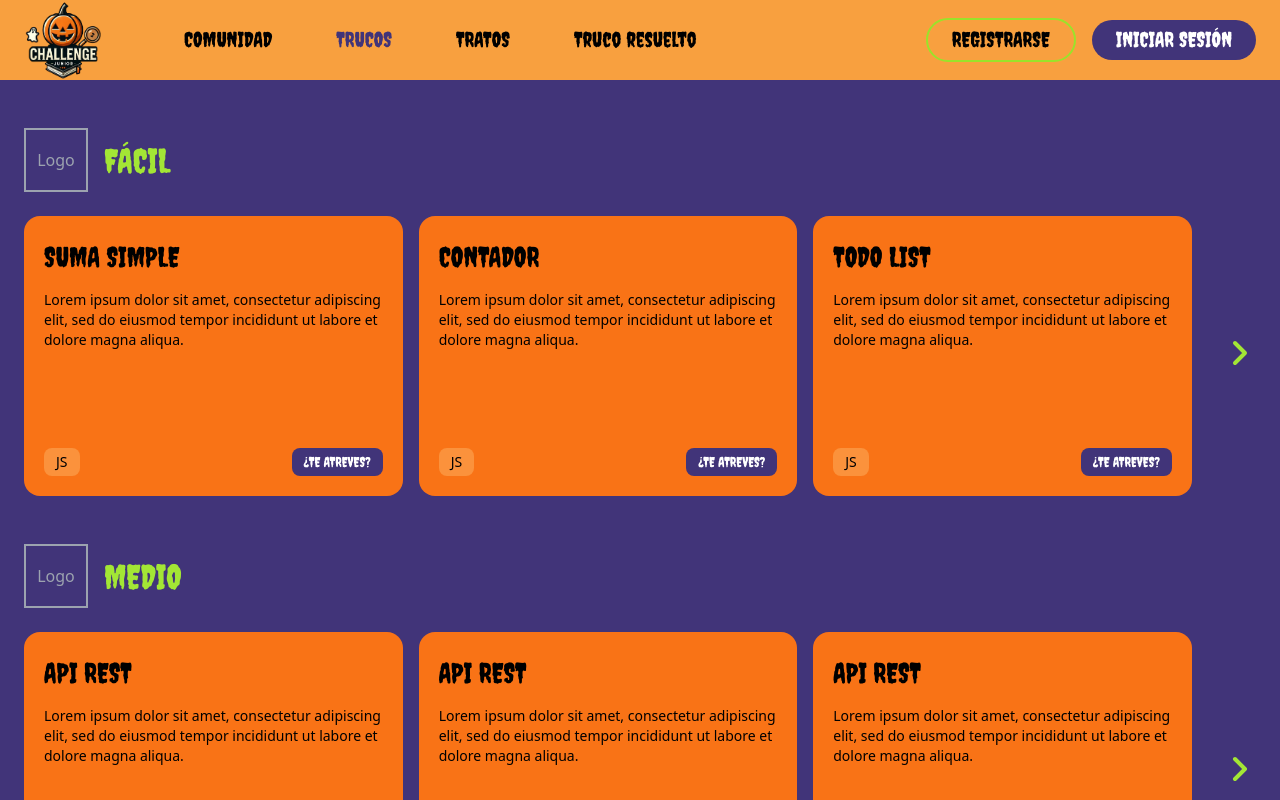
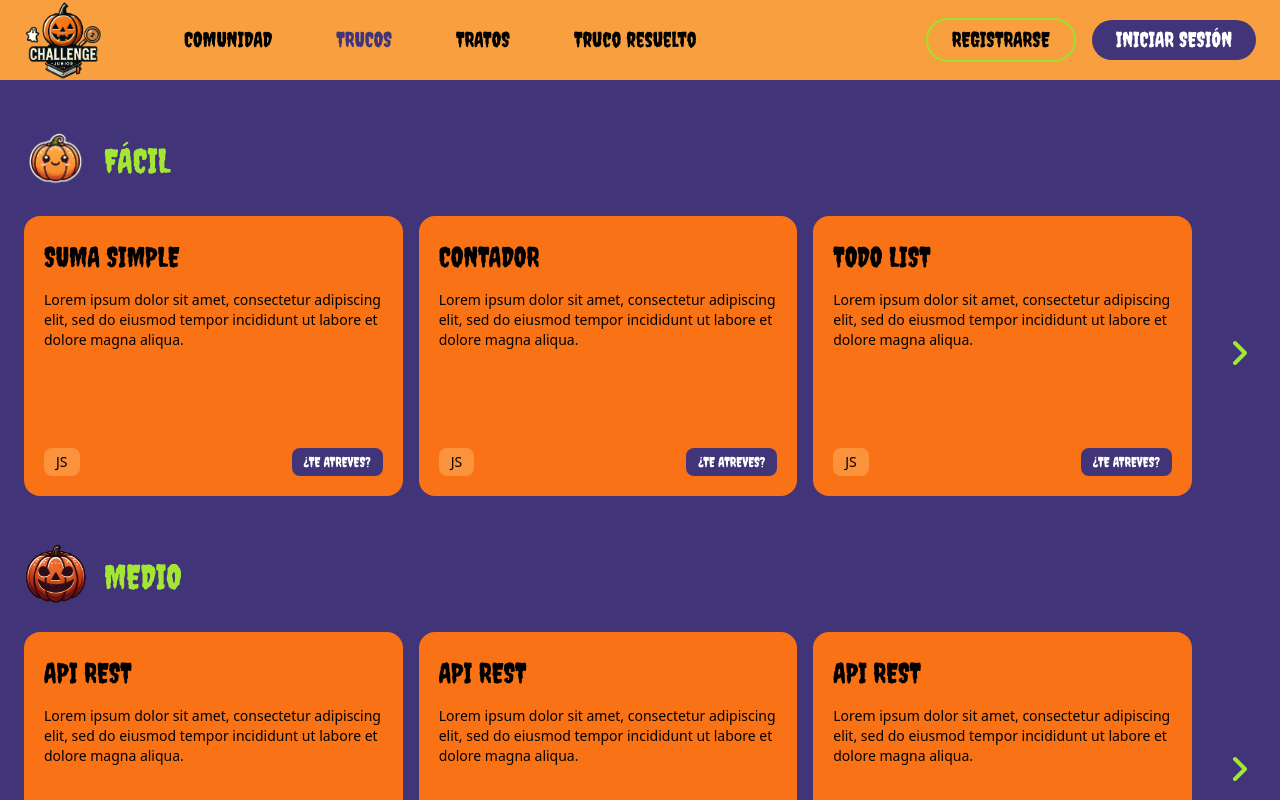
Before and after one commit to JoelDelgado246/TrucoOTrabajo-Junior, a React (Vite) app in the folder packages/Frontend/: page /trucos in a window 1280 px wide. Shown: the top 800 px of the page. Built offline with nearby package versions, Linux system fonts and the light colour scheme.

Commit message:
Refactor DifficultySection component: Add difficulty images and pass difficulty prop

```diff
--- a/packages/Frontend/src/components/trucos/DifficultySection.jsx
+++ b/packages/Frontend/src/components/trucos/DifficultySection.jsx
@@ -1,8 +1,23 @@
 // src/components/trucos/DifficultySection.jsx
 import { useState } from "react";
 import ChallengeCard from "./ChallengeCard";
+import pumpkinEasy from "../../imgs/pumpkinEasy.png";
+import pumpkinMedium from "../../imgs/pumpkinMedium.png";
+import pumpkinHard from "../../imgs/pumpkinHard.png";
 
-export default function DifficultySection({ title, challenges, titleColor }) {
+// Objeto para mapear las imágenes según dificultad
+const difficultyImages = {
+  FACIL: pumpkinEasy,
+  MEDIO: pumpkinMedium,
+  TERRORIFICO: pumpkinHard,
+};
+
+export default function DifficultySection({
+  title,
+  challenges,
+  titleColor,
+  difficulty,
+}) {
   const [currentIndex, setCurrentIndex] = useState(0);
   const maxIndex = Math.ceil(challenges.length / 3) - 1;
 
@@ -22,9 +37,11 @@ export default function DifficultySection({ title, challenges, titleColor }) {
     <div className="mb-12">
       {/* Header del section */}
       <div className="flex items-center gap-4 mb-6">
-        <div className="w-16 h-16 border-2 border-gray-400 flex items-center justify-center">
-          <span className="text-gray-400">Logo</span>
-        </div>
+        <img
+          src={difficultyImages[difficulty]}
+          alt={`${difficulty} difficulty`}
+          className="w-16 h-16 object-contain"
+        />
         <h2 className={`font-creepster text-[34px] ${titleColor}`}>{title}</h2>
       </div>
 
--- a/packages/Frontend/src/pages/Trucos.jsx
+++ b/packages/Frontend/src/pages/Trucos.jsx
@@ -144,18 +144,21 @@ export default function Trucos() {
             title="FÁCIL"
             challenges={challenges.facil}
             titleColor="text-lime-400"
+            difficulty="FACIL"
           />
 
           <DifficultySection
             title="MEDIO"
             challenges={challenges.medio}
             titleColor="text-lime-400"
+            difficulty="MEDIO"
           />
 
           <DifficultySection
             title="TERRORÍFICO"
             challenges={challenges.terrorifico}
             titleColor="text-lime-400"
+            difficulty="TERRORIFICO"
           />
         </div>
       </main>
```
